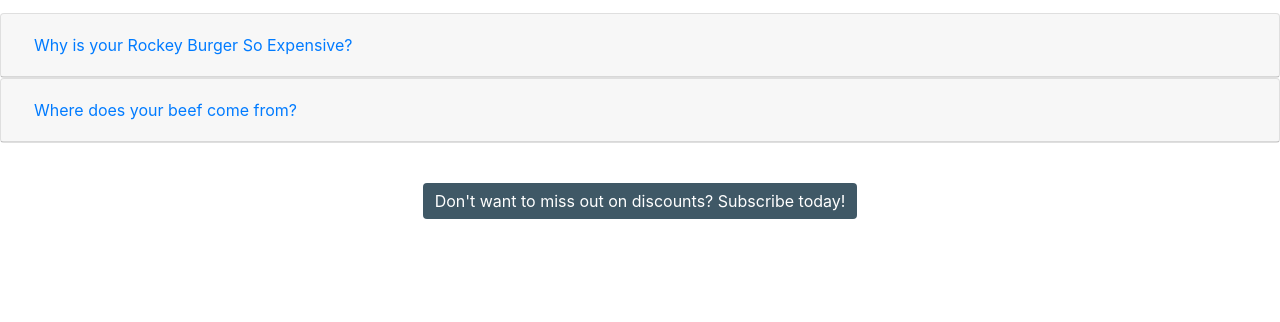
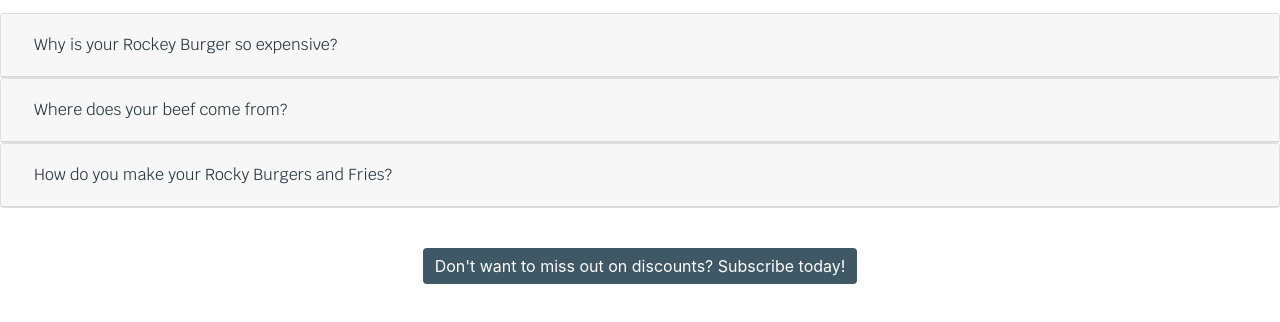
Before and after one commit to meganmsmith58/project1_hamburger, a website: page faq.html in a window 1280 px wide. Shown: the part 454-776 px from the top of the page. Drawn offline with nearby package versions, Linux system fonts and the light colour scheme.

Commit message:
added-style-faq

```diff
--- a/faq.html
+++ b/faq.html
@@ -46,7 +46,7 @@
             <div class="card-header" id="headingOne">
                 <h5 class="mb-0">
                     <button class="btn btn-link" data-toggle="collapse" data-target="#collapseOne" aria-expanded="true" aria-controls="collapseOne">
-                        Why is your Rockey Burger So Expensive?
+                        Why is your Rockey Burger so expensive?
                     </button>
                 </h5>
             </div>
@@ -73,11 +73,27 @@
                 </div>
             </div>
         </div>
+        <div class="card">
+            <div class="card-header" id="headingThree">
+                <h5 class="mb-0">
+                    <button class="btn btn-link collapsed" data-toggle="collapse" data-target="#collapseThree" aria-expanded="false" aria-controls="collapseThree">
+                        How do you make your Rocky Burgers and Fries?
+                    </button>
+                </h5>
+            </div>
+            <div id="collapseThree" class="collapse" aria-labelledby="headingThree" data-parent="#accordion">
+                <div class="card-body">
+                    <div>We take time and care in preparing each meal for our customers.</div>
+                    <iframe class="video" width="560" height="315" src="https://www.youtube.com/embed/xRYnpKV-KIg" frameborder="0" allow="accelerometer; autoplay; encrypted-media; gyroscope; picture-in-picture" allowfullscreen></iframe>
+                </div>
+            </div>
+        </div>
     </div>
+
 
 </div>
 
-<div class="bottom">
+<footer class="bottom">
     <!-- Button trigger modal -->
     <button type="button" class="btn btn-primary subscribebtn" data-toggle="modal" data-target="#exampleModalCenter">
         Don't want to miss out on discounts? Subscribe today!
@@ -108,7 +124,7 @@
             </div>
         </div>
     </div>
-</div>
+</footer>
 
 <script src="https://code.jquery.com/jquery-3.3.1.slim.min.js" integrity="sha384-q8i/X+965DzO0rT7abK41JStQIAqVgRVzpbzo5smXKp4YfRvH+8abtTE1Pi6jizo" crossorigin="anonymous"></script>
 <script src="https://cdnjs.cloudflare.com/ajax/libs/popper.js/1.14.6/umd/popper.min.js" integrity="sha384-wHAiFfRlMFy6i5SRaxvfOCifBUQy1xHdJ/yoi7FRNXMRBu5WHdZYu1hA6ZOblgut" crossorigin="anonymous"></script>
--- a/scss/faq.scss
+++ b/scss/faq.scss
@@ -5,3 +5,26 @@ $beige: #F0F0DF;
 $orange: #FF8F00;
 $mainfont: 'Krub', sans-serif;
 $accentfont: 'Staatliches', cursive;
+
+
+
+.middle-faq {
+  font-family: $mainfont;
+}
+
+.card-header {
+  background-color: #F7F7F7;
+}
+
+.btn-link {
+  color: $darkgrey;
+}
+.btn-link:hover {
+  color: $orange;
+  text-decoration: none;
+}
+
+
+.video {
+  margin-top: 20px;
+}
```
Also changed, not shown: css/faq.css, css/style.css.
